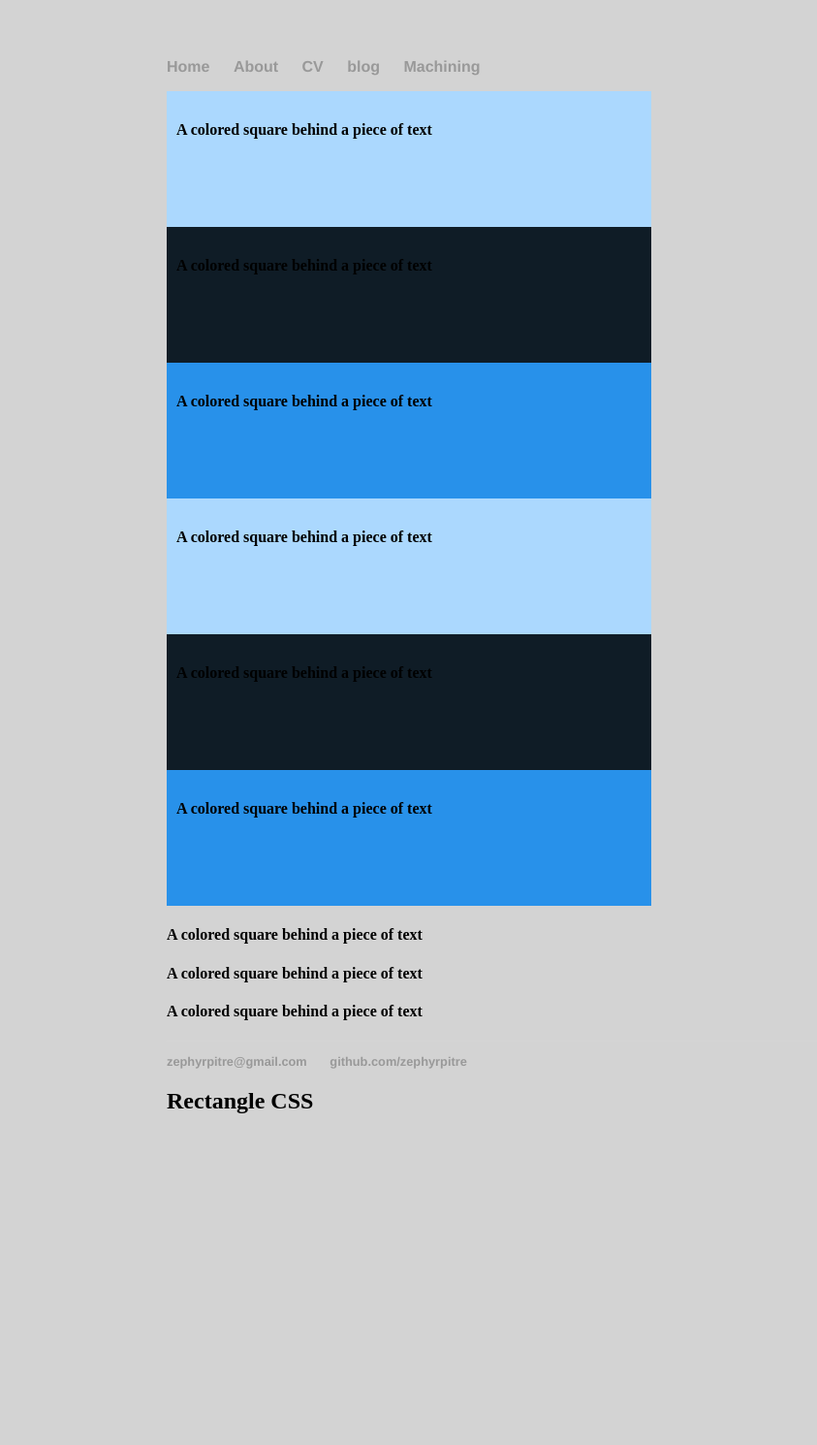
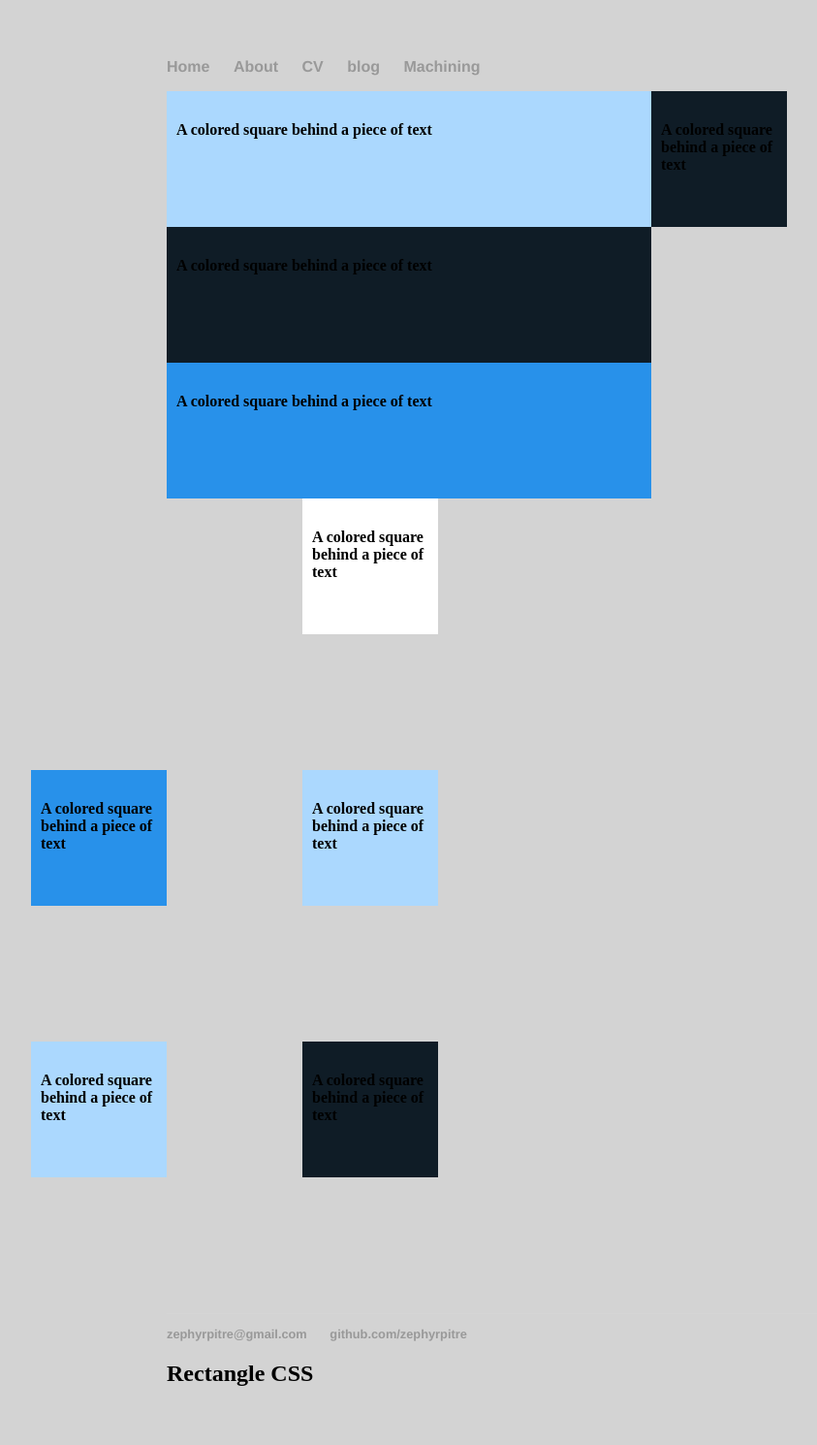
Before and after one commit to ZephyrPitre/ZephyrPitre.github.io, a Jekyll site: the page built from index.html, in a window 1280 px wide. Shown: the whole page at 97% size, without its empty margins (20-863 px from the left). Built offline with Jekyll 4.4.1, drawn with Linux system fonts in a browser that asks for light colours; before the commit the page ends 1209 px from its top, so only the background shows below that.

Commit message:
Update index.html

```diff
--- a/index.html
+++ b/index.html
@@ -109,11 +109,11 @@ title: Zephyr Pitre
 <div class="rectangle2"><h4>A colored square behind a piece of text</h4></div>
 <div class="rectangle3"><h4>A colored square behind a piece of text</h4></div>
 
-<div class="rectangle1"><h4>A colored square behind a piece of text</h4></div>
-<div class="rectangle2"><h4>A colored square behind a piece of text</h4></div>
-<div class="rectangle3"><h4>A colored square behind a piece of text</h4></div>
-<div class="rectangle4"><h4>A colored square behind a piece of text</h4></div>
-<div class="rectangle5"><h4>A colored square behind a piece of text</h4></div>
-<div class="rectangle6"><h4>A colored square behind a piece of text</h4></div>
+<div class="square1"><h4>A colored square behind a piece of text</h4></div>
+<div class="square2"><h4>A colored square behind a piece of text</h4></div>
+<div class="square3"><h4>A colored square behind a piece of text</h4></div>
+<div class="square4"><h4>A colored square behind a piece of text</h4></div>
+<div class="square5"><h4>A colored square behind a piece of text</h4></div>
+<div class="square6"><h4>A colored square behind a piece of text</h4></div>
 </body>
 </html>
```
